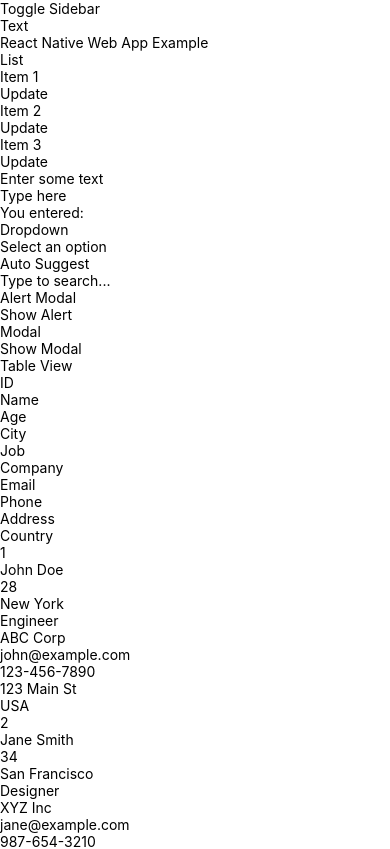
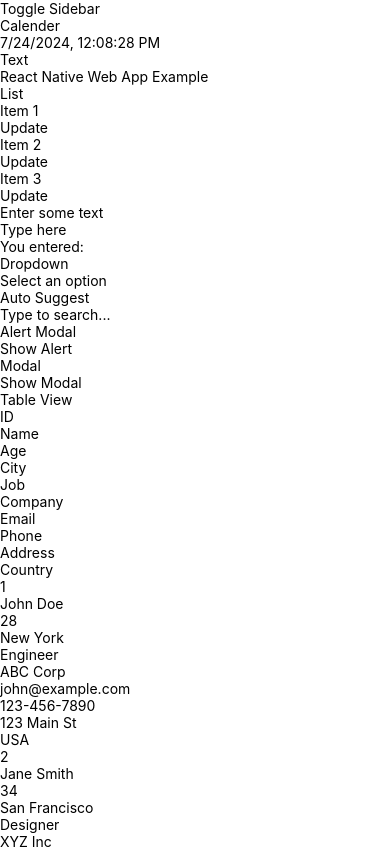
Before and after one commit to sunilyadavfabhotel/RNWebExampleApp, a React Native app: screen / in a window 390 px wide. Shown: the top 849 px of the page. Built offline with nearby package versions, Linux system fonts and the light colour scheme.

Commit message:
add: calendar component for web and native

```diff
--- a/App.tsx
+++ b/App.tsx
@@ -3,6 +3,8 @@ import {Platform, SafeAreaView, ScrollView, StatusBar} from 'react-native';
 import {
   AlertModal,
   AutoSuggestComponent,
+  Calendar,
+  CalendarWeb,
   Container,
   DropdownComponent,
   InputComponent,
@@ -20,6 +22,10 @@ const App = () => {
       <ScrollView className="z-1">
         <StatusBar barStyle="dark-content" />
 
+        {/* Calender Components */}
+        <Container title="Calender">
+          {Platform.OS === 'web' ? <CalendarWeb /> : <Calendar />}
+        </Container>
         {/* Text component */}
         <Container title="Text">
           <Text className="text-24 text-red-300">
--- a/package.json
+++ b/package.json
@@ -17,8 +17,10 @@
     "html-webpack-plugin": "^5.6.0",
     "nativewind": "^4.0.1",
     "react": "18.2.0",
+    "react-calendar": "^5.0.0",
     "react-dom": "^18.3.1",
     "react-native": "0.74.3",
+    "react-native-calendars": "^1.1306.0",
     "react-native-reanimated": "^3.14.0",
     "react-native-web": "^0.19.12",
     "save-dev": "^0.0.1-security",
--- /dev/null
+++ b/src/components/Calendar.tsx
@@ -0,0 +1,34 @@
+import React, {useState} from 'react';
+import {Pressable, Text, View} from 'react-native';
+import {Calendar as RNCalendar} from 'react-native-calendars';
+
+const Calendar = () => {
+  const [date, setDate] = useState(undefined);
+  const [showModal, setShowModal] = useState(false);
+
+  const handleDatePress = (_date: string) => {
+    setDate(_date);
+    setShowModal(false);
+  };
+
+  return (
+    <View>
+      <Pressable
+        className="border-2 p-2 rounded-lg border-lime-900"
+        onPress={() => setShowModal(prev => !prev)}>
+        <Text>{date === undefined ? 'Please select a date' : date}</Text>
+      </Pressable>
+      {showModal && (
+        <RNCalendar
+          initialDate={date}
+          markedDates={{[date]: {selected: true}}}
+          onDayPress={day => {
+            handleDatePress(day.dateString);
+          }}
+        />
+      )}
+    </View>
+  );
+};
+
+export {Calendar};
--- /dev/null
+++ b/src/components/Calendar.web.tsx
@@ -0,0 +1,36 @@
+import React, {useState} from 'react';
+import {View, Text, Pressable} from 'react-native';
+import Calendar from 'react-calendar';
+import 'react-calendar/dist/Calendar.css';
+
+type ValuePiece = Date | null;
+type Value = ValuePiece | [ValuePiece, ValuePiece];
+
+const WebCalendar = () => {
+  const [value, onChange] = useState<Value>(new Date());
+  const [showModal, setShowModal] = useState(false);
+
+  return (
+    <View>
+      <Pressable
+        className="border-2 p-2 rounded-lg border-lime-900"
+        onPress={() => setShowModal(prev => !prev)}>
+        <Text>{value?.toLocaleString()}</Text>
+      </Pressable>
+      {showModal && (
+        <View className="w-96">
+          <Calendar
+            onChange={_date => {
+              setShowModal(false);
+              onChange(_date);
+              console.log('onChange', _date);
+            }}
+            value={value}
+          />
+        </View>
+      )}
+    </View>
+  );
+};
+
+export {WebCalendar as Calendar};
--- a/src/components/index.ts
+++ b/src/components/index.ts
@@ -7,6 +7,8 @@ import {AutoSuggestComponent} from './AutoSuggestComponent';
 import {Sidebar} from './Sidebar.web';
 import {TableView} from './TableView';
 import {ModalComponent} from './Modal';
+import {Calendar} from './Calendar';
+import {Calendar as CalendarWeb} from './Calendar.web';
 
 export {
   Container,
@@ -18,4 +20,6 @@ export {
   Sidebar,
   TableView,
   ModalComponent,
+  Calendar,
+  CalendarWeb,
 };
```
Also changed, not shown: 1 other file (tests, documents, lock files or other folders).
